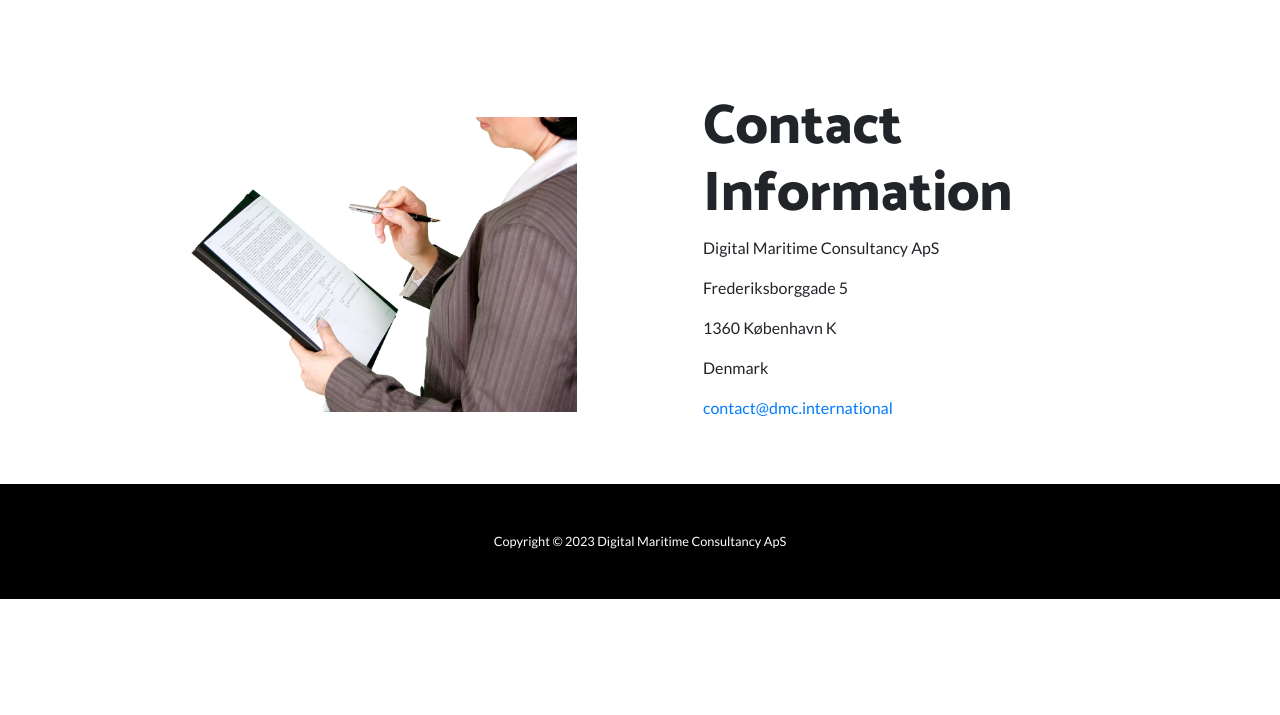
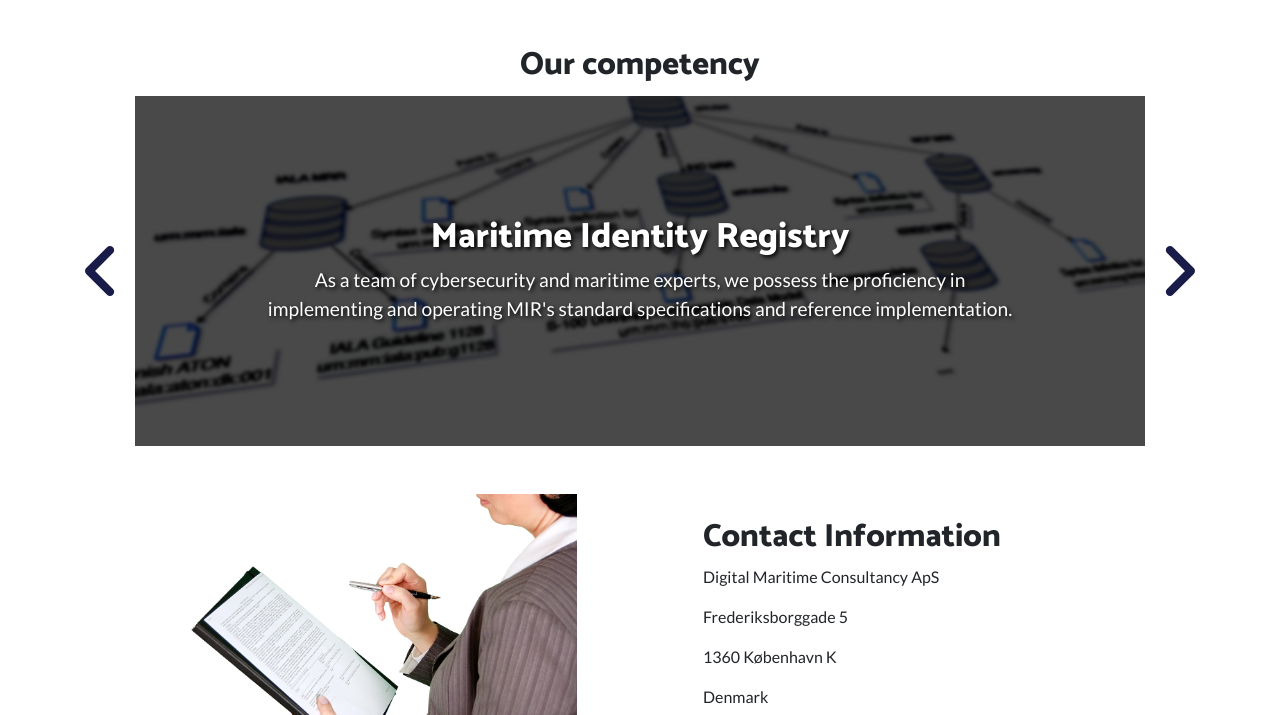
Before and after one commit to Team-AIVN/DMC, a website: page index.html in a window 1280 px wide. Shown: the part 2085-2800 px from the top of the page. Before the commit the page ends 2684 px from the top, so only its background shows below. Drawn offline with Linux system fonts and the light colour scheme.

Commit message:
scrollable portfolio

```diff
--- a/index.html
+++ b/index.html
@@ -22,6 +22,107 @@
   <!-- Custom styles for this template -->
   <link href="css/one-page-wonder.min.css" rel="stylesheet">
 
+  <style>
+    .scroll-container {
+      display: flex;
+      overflow-x: auto;
+      scroll-behavior: smooth;
+      scrollbar-width: none;
+      -ms-overflow-style: none;
+      }
+
+      .scroll-container::-webkit-scrollbar {
+      display: none;
+      }
+
+      .overlay-container {
+        position: relative;
+      }
+      .overlay {
+            position: absolute;
+            width: 100%;
+            height: 100%;
+            z-index: 1;
+      }
+
+      .flex-container {
+        display: flex;
+        justify-content: space-between;
+        position: relative; /* z-index 적용을 위해 position 속성 추가 */
+        z-index: 2; /* 첫 번째 div 위에 두기 위해 더 높은 값으로 설정 */
+      }
+
+      .left-box,
+      .right-box {
+        display: flex;
+        justify-content: center;
+        align-items: center;
+        height: 100vh; /* Adjust according to your desired container height */
+        width: 50px;
+      }
+
+      .center-box {
+        flex: 1; /* 빈 공간 채우기 */
+      }
+
+      .scroll-indicator {
+      width: 50px;
+      height: 350px;
+      background-color: white;
+      border: none;
+      cursor: pointer;
+      z-index: 1;
+      }
+
+    /* Set the position of the title and description */
+    .section h1 {
+      font-weight: bold;
+      font-size: 2.2em;
+      color: white;
+      padding-top: 15vh;
+      text-shadow: 2px 2px 4px black;
+    }
+
+    .section p {
+      color: white;
+      font-size: 1.2em;
+      max-width: 70vw;
+      margin: 0 auto;
+      padding-left: 5vw;
+      padding-right: 5vw;
+      text-shadow: 2px 2px 4px black;
+    }
+
+    /* Set the background of each section */
+    .section {
+      min-width: 100%;
+      background-repeat: no-repeat;
+      background-position: center;
+      background-size: cover;
+      height: 100%;
+      width: 100%;
+      text-align: center;
+      display: inline-block;
+    }
+
+    /* Set the background image for each section */
+    #section1 {
+      background-image: url('img/bg-mrr.png');
+    }
+
+    #section2 {
+      background-image: url('img/bg-mrr.png');
+    }
+
+    #section3 {
+      background-image: url('img/bg-mrr.png');
+    }
+
+    #section4 {
+      background-image: url('img/bg-mrr.png');
+    }
+
+  </style>
 </head>
 
 <body>
@@ -30,7 +131,6 @@
   <nav class="navbar navbar-expand-lg navbar-dark navbar-custom fixed-top">
     <div class="container">
       <a class="navbar-brand" href="#">DMC</a>
-      <a class="navbar-brand" href="#">Contact</a>
     </div>
   </nav>
 
@@ -112,6 +212,49 @@
 
   <section>
     <div class="container">
+      <h2 class="display-5 text-center pb-1">Our competency</h2>
+
+      <div class="overlay-container">
+        <div class="scroll-container overlay">
+          <div id="section1" class="section">
+            <h1>Maritime Identity Registry</h1>
+            <p>As a team of cybersecurity and maritime experts, we possess the proficiency in implementing and operating MIR's standard specifications and reference implementation.</p>
+          </div>
+
+          <div id="section2" class="section">
+            <h1>MSR distributed ledger</h1>
+            <p>We have developed the MSR Ledger, a decentralized system for global service discoverability within distributed MSR architectures, and are operating it in the MCC Testbed.</p>
+          </div>
+
+          <div id="section3" class="section">
+            <h1>MCP Management Portal</h1>
+            <p>We have been developing and managing the Management Portal, a user-friendly frontend prioritizing ease of use, enabling administrators to effortlessly access and utilize all MCP components.</p>
+          </div>
+
+          <div id="section4" class="section">
+            <h1>Maritime Resource Registry</h1>
+            <p>In collaboration with IALA and KRISO, we have implemented the Maritime Resource Registry, inspired by the DNS structure, as a distributed system utilizing Maritime Resource Name (MRN) as the ID for maritime resources.</p>
+          </div>
+        </div>
+        <div class="flex-container">
+          <div class="left-box scroll-indicator left">
+            <svg class="red-arrow" xmlns="http://www.w3.org/2000/svg" viewBox="0 0 24 24" width="50px" height="50px">
+              <polyline points="12,2 2,12 12,22" fill="none" stroke="#191C48" stroke-width="4" stroke-linecap="round" stroke-linejoin="round"/>
+            </svg>
+          </div>
+          <div class="center-box"></div>
+          <div class="right-box scroll-indicator right">
+            <svg class="red-arrow" xmlns="http://www.w3.org/2000/svg" viewBox="0 0 24 24" width="50px" height="50px">
+              <polyline points="12,2 22,12 12,22" fill="none" stroke="#191C48" stroke-width="4" stroke-linecap="round" stroke-linejoin="round"/>
+            </svg>
+          </div>
+        </div>
+      </div>
+    </div>
+  </section>
+
+  <section>
+    <div class="container">
       <div class="row align-items-center">
         <div class="col-lg-6">
           <div class="p-5">
@@ -120,12 +263,12 @@
         </div>
         <div class="col-lg-6">
           <div class="p-5">
-            <h2 class="display-4">Contact Information</h2>
+            <h2 class="display-5">Contact Information</h2>
             <p>Digital Maritime Consultancy ApS</p>
             <p>Frederiksborggade 5</p>
             <p>1360 København K</p>
             <p>Denmark</p>
-            <p><a href="mailto:contact@dmc.international">contact@dmc.international</a></p>
+            <p>e-mail: <a href="mailto:contact@dmc.international">contact@dmc.international</a></p>
           </div>
         </div>
       </div>
@@ -140,10 +283,35 @@
     <!-- /.container -->
   </footer>
 
+  <script>
+    const container = document.querySelector('.scroll-container');
+    const leftIndicator = document.querySelector('.scroll-indicator.left');
+    const rightIndicator = document.querySelector('.scroll-indicator.right');
+    const numberOfSections = 4;
+
+    console.log(container);
+    console.log(leftIndicator);
+    leftIndicator.addEventListener('click', () => {
+    const currentSectionIndex = Math.round(container.scrollLeft / container.clientWidth);
+    const targetSectionIndex = currentSectionIndex === 0 ? container.children.length - 1 : currentSectionIndex - 1;
+    container.scrollTo({
+    left: container.clientWidth * targetSectionIndex,
+    behavior: 'smooth',
+    });
+    });
+
+    rightIndicator.addEventListener('click', () => {
+    const currentSectionIndex = Math.round(container.scrollLeft / container.clientWidth);
+    const targetSectionIndex = currentSectionIndex === container.children.length - 1 ? 0 : (currentSectionIndex + 1) % numberOfSections;
+    container.scrollTo({
+    left: container.clientWidth * targetSectionIndex,
+    behavior: 'smooth',
+    });
+    });
+  </script>
   <!-- Bootstrap core JavaScript -->
   <script src="vendor/jquery/jquery.min.js"></script>
   <script src="vendor/bootstrap/js/bootstrap.bundle.min.js"></script>
-
 </body>
 
 </html>
```
Also changed, not shown: img/bg-mrr.png (added).
